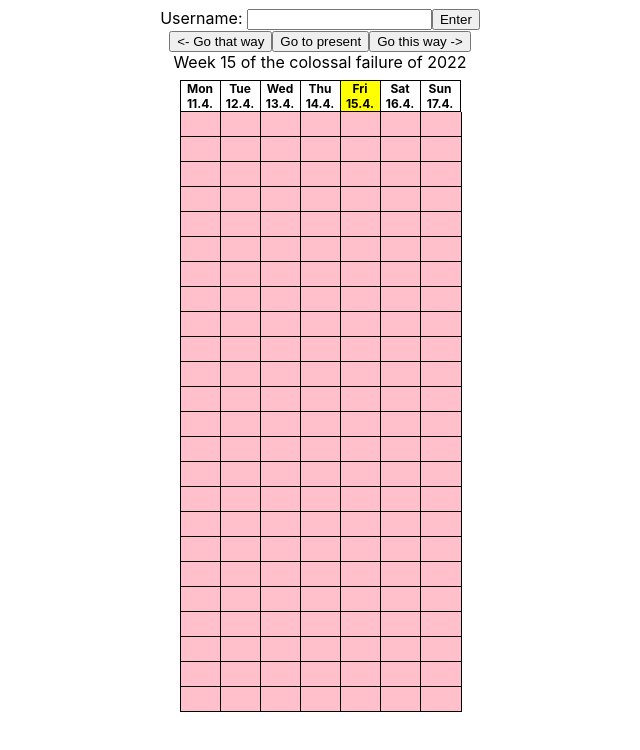
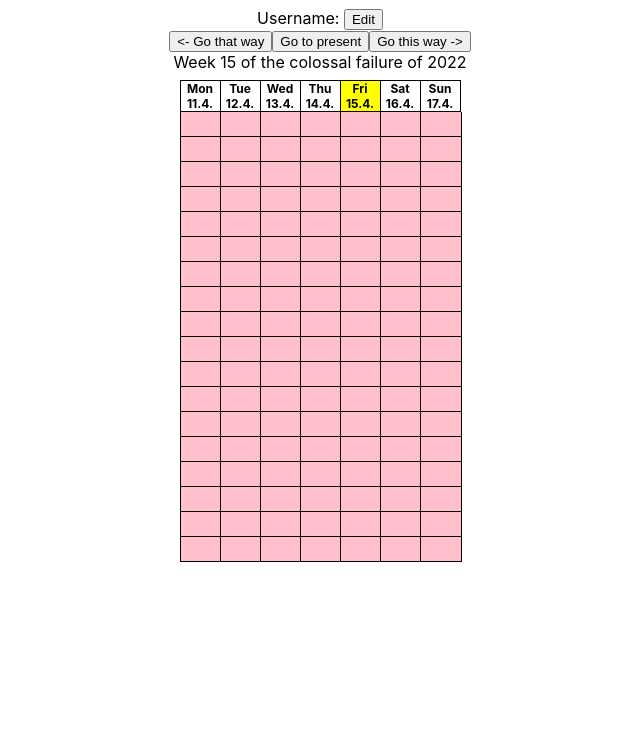
Before and after one commit to sinf/react-meeting-times, a React (Create React App) app: page / in a window 1280 px wide. Both pictures are taken after a click on the button "Enter". Shown: the top 750 px of the page, without its empty margins (320-960 px from the left). Built offline with nearby package versions, Linux system fonts and the light colour scheme.

Commit message:
username input

```diff
--- a/src/App.tsx
+++ b/src/App.tsx
@@ -1,6 +1,11 @@
 import React from 'react';
 import logo from './logo.svg';
 import './App.css';
+
+const TIMESLOTS_HOUR = 2;
+const TIMESLOTS_DAY = 24*TIMESLOTS_HOUR;
+const TIMESLOT_DURATION = 60*60/TIMESLOTS_HOUR;
+const FIRST_VISIBLE_TIMESLOT = 6*TIMESLOTS_HOUR;
 
 class TimeUnit extends React.Component {
 	constructor(props: any) {
@@ -57,10 +62,6 @@ function week_days(t: Date) {
 	return [m, add_days(m, 1), add_days(m, 2), add_days(m, 3),
 			add_days(m, 4), add_days(m, 5), add_days(m, 6)];
 }
-
-const TIMESLOTS_HOUR = 2;
-const TIMESLOTS_DAY = 24*TIMESLOTS_HOUR;
-const TIMESLOT_DURATION = 60*60/TIMESLOTS_HOUR;
 
 type CalendarProps = {
 	t: Date[];
@@ -155,7 +156,7 @@ class Calendar extends React.Component<CalendarProps,CalendarState> {
 	render() {
 		const today = new Date();
 		let rows = [];
-		for(let h=0; h<TIMESLOTS_DAY; h+=TIMESLOTS_HOUR) {
+		for(let h=FIRST_VISIBLE_TIMESLOT; h<TIMESLOTS_DAY; h+=TIMESLOTS_HOUR) {
 			let row = [];
 			for(let d=0; d<7; ++d) {
 				let row2 = [];
@@ -190,6 +191,8 @@ class Calendar extends React.Component<CalendarProps,CalendarState> {
 }
 
 type AppState = {
+	username?: string;
+	username_temp: string;
 	t_start: Date;
 };
 class App extends React.Component<any,AppState> {
@@ -198,7 +201,8 @@ class App extends React.Component<any,AppState> {
 	constructor(props: any) {
 		super(props);
 		this.state = {
-			t_start : monday(new Date())
+			t_start : monday(new Date()),
+			username_temp : "",
 		};
 	}
 
@@ -216,12 +220,46 @@ class App extends React.Component<any,AppState> {
 		}
 	}
 
+	set_name(n: string) {
+		console.log("set username:", n);
+		this.setState({username: n, username_temp: n});
+	}
+
+	unset_name() {
+		let n = this.state.username!;
+		this.setState({username: undefined, username_temp: n});
+	}
+
+	render_name() {
+		if (this.state.username === undefined) {
+			return (<div className="user">
+    			<label htmlFor="username">Username: </label>
+    			<input
+    				id="username" name="username" type="text"
+    				value={this.state.username_temp}
+    				onChange={(e) => this.setState({username_temp: e.target.value})}
+    				maxLength={28} />
+    			<button
+    				onClick={(e) => this.set_name(this.state.username_temp)}
+    				>Enter</button>
+			</div>);
+		} else {
+			return (<div className="user">
+				<label>Username: </label>
+				<span id="username">{this.state.username}</span>
+				<span> </span>
+				<button
+					onClick={(e) => this.unset_name()}
+					>Edit</button>
+			</div>);
+		}
+	}
+
 	render() {
   	  return (
     	 <div className="App">
-    		<label htmlFor="username">Username: </label>
-    		<input id="username" name="username" type="text" maxLength={28} />
-    		<button id="username_ok">Enter</button><br/>
+    	 	{this.render_name()}
+    	 	<div>
 				<button
 					onClick={(e) => this.setState({t_start : add_days(this.state.t_start, -7)})}
 					>&lt;- Go that way</button>
@@ -231,7 +269,7 @@ class App extends React.Component<any,AppState> {
 				<button
 					onClick={(e) => this.setState({t_start : add_days(this.state.t_start, 7)})}
 					>Go this way -&gt;</button>
-			<br/>
+			</div>
     		<Calendar t={week_days(this.state.t_start)} />
     	 </div>
   	  );
```
Lines whose indentation alone changed are shown as unchanged.
